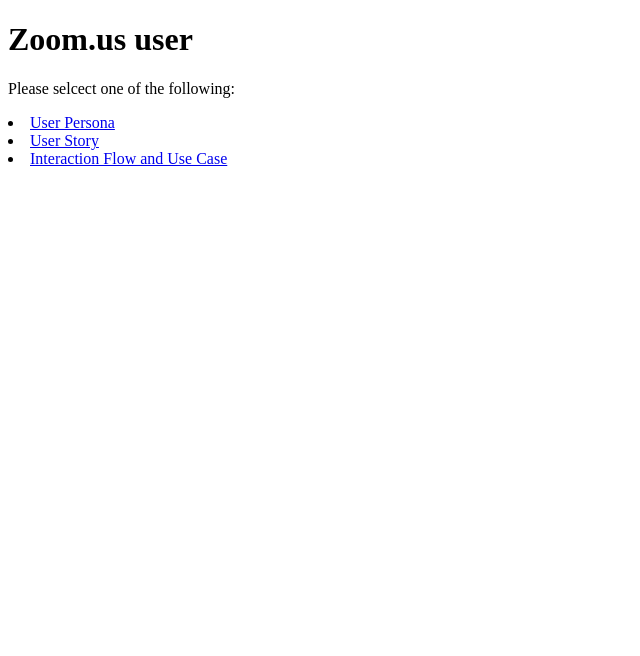
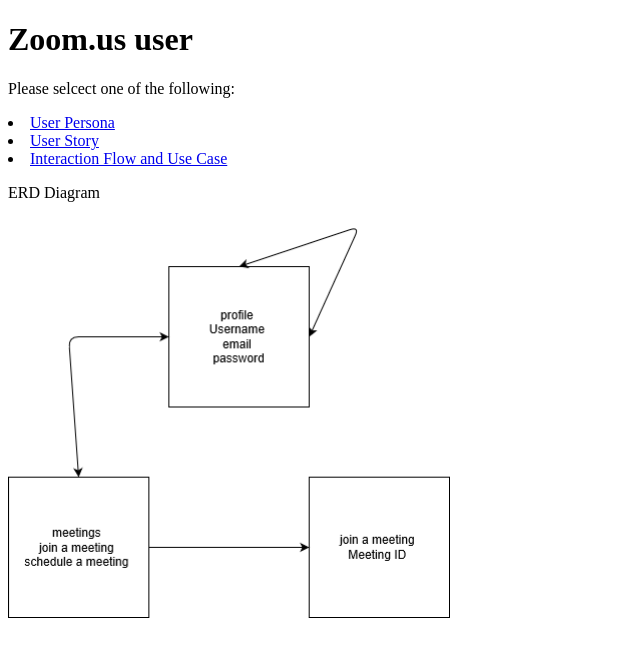
Before and after one commit to mattg2000/Data-Design, a plain HTML site: page index.html in a window 1280 px wide. Shown: the whole page, without its empty margins (0-640 px from the left). Drawn offline with Linux system fonts and the light colour scheme.

Commit message:
Added Erd diagram

```diff
--- a/index.html
+++ b/index.html
@@ -15,5 +15,8 @@
 <li><a href="persona.html">User Persona</a></li>
 <li><a href="userstory.html">User Story</a> </li>
 <li><a href="interactionflow.html">Interaction Flow and Use Case</a> </li>
-</body>
+
+<p>ERD Diagram</p>
+<img src="datadesignerd.png" height="400em">
+
 </html>
```
Also changed, not shown: datadesignerd.png (added).
